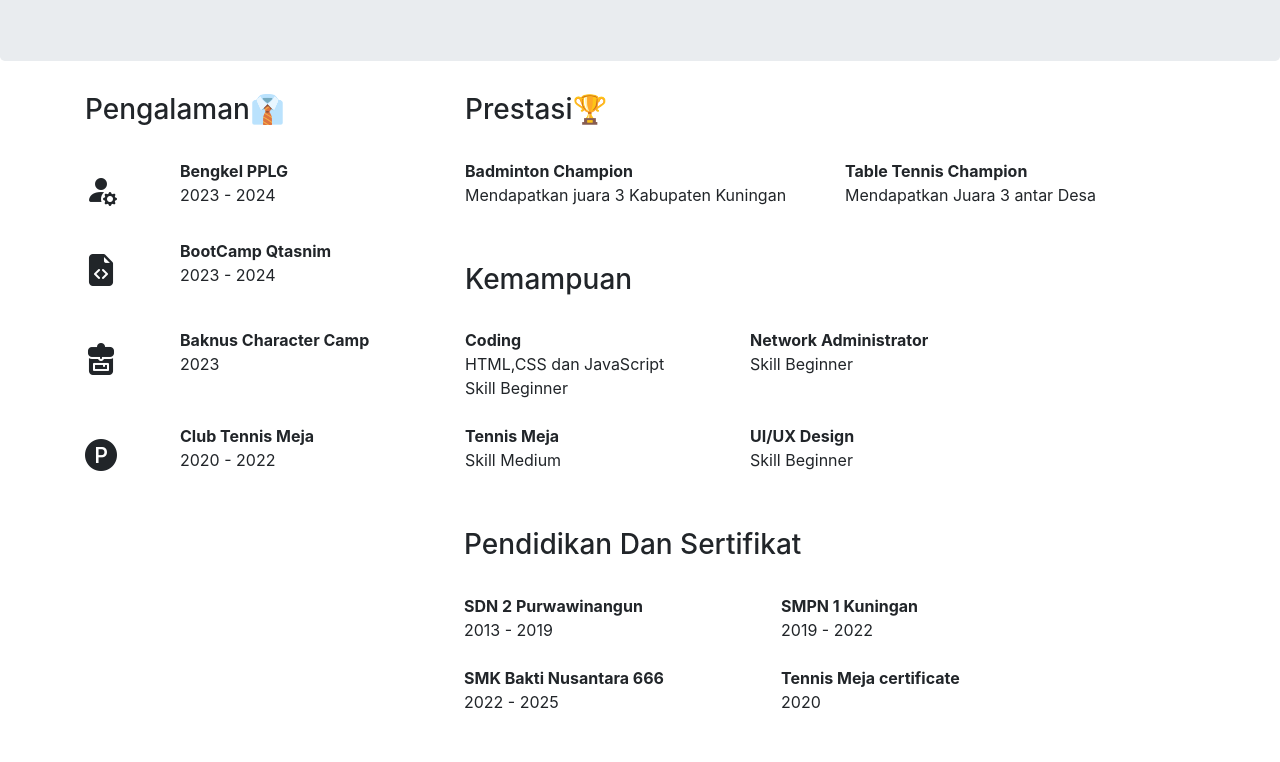
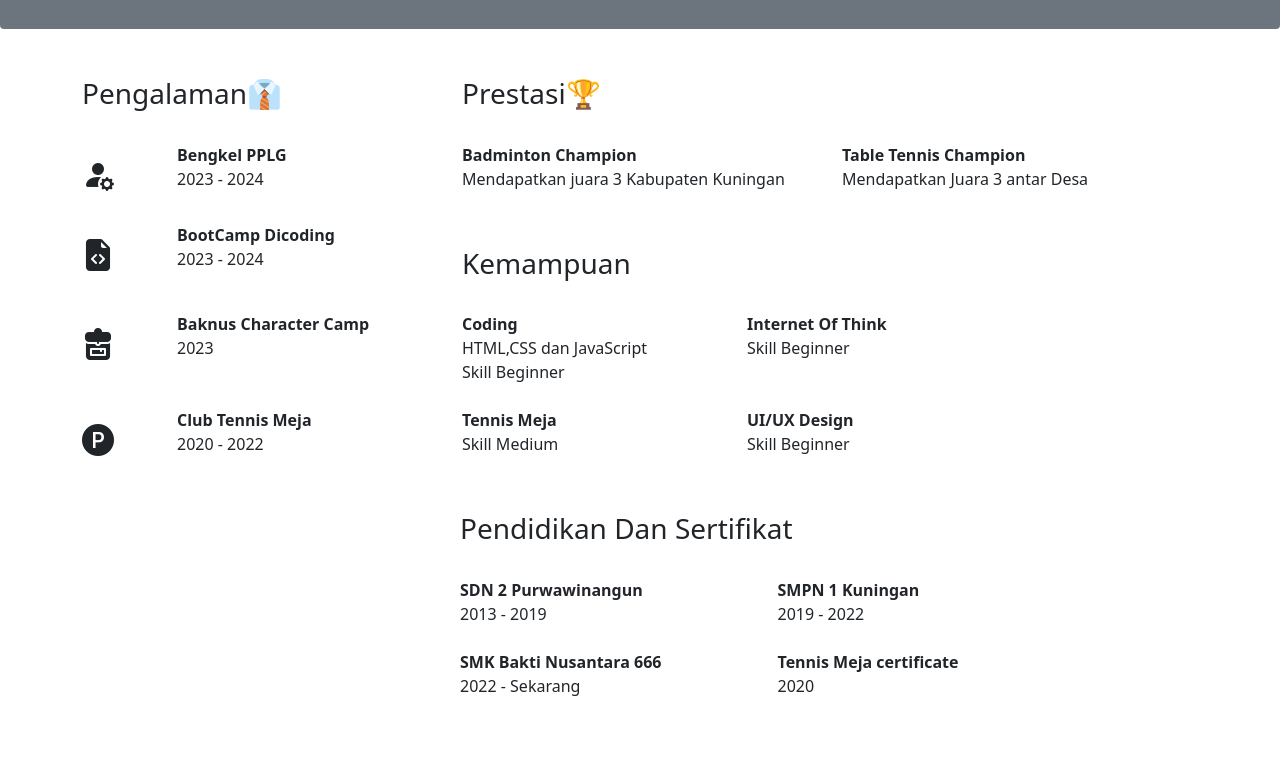
Before and after one commit to mfajaradam/mfajaradam.github.io, a plain HTML site: page index.html in a window 1280 px wide. Shown: the part 411-1173 px from the top of the page. Drawn offline with nearby package versions, Linux system fonts and the light colour scheme.

Commit message:
mengubah informasi

```diff
--- a/index.html
+++ b/index.html
@@ -6,19 +6,19 @@
     <meta name="viewport" content="width=device-width, initial-scale=1, shrink-to-fit=no" />
 
     <!-- Style -->
-    <link rel="stylesheet" href="style.css">
+    <link rel="stylesheet" href="style.css" />
 
     <!-- Icon Bootstrap -->
-    <link rel="stylesheet" href="https://cdn.jsdelivr.net/npm/bootstrap-icons@1.11.1/font/bootstrap-icons.css">
+    <link rel="stylesheet" href="https://cdn.jsdelivr.net/npm/bootstrap-icons@1.11.3/font/bootstrap-icons.min.css">
 
     <!-- Bootstrap CSS -->
-    <link rel="stylesheet" href="https://cdn.jsdelivr.net/npm/bootstrap@4.0.0/dist/css/bootstrap.min.css" integrity="sha384-Gn5384xqQ1aoWXA+058RXPxPg6fy4IWvTNh0E263XmFcJlSAwiGgFAW/dAiS6JXm" crossorigin="anonymous" />
+    <link href="https://cdn.jsdelivr.net/npm/bootstrap@5.0.2/dist/css/bootstrap.min.css" rel="stylesheet" integrity="sha384-EVSTQN3/azprG1Anm3QDgpJLIm9Nao0Yz1ztcQTwFspd3yD65VohhpuuCOmLASjC" crossorigin="anonymous" />
 
-    <title>Hello, world!</title>
+    <title>CV</title>
   </head>
   <body>
     <!-- Jumbotron Awal -->
-    <section class="jumbotron">
+    <section class="mb-5 p-5 bg-secondary text-white rounded-bottom">
       <div class="container">
         <div class="row">
           <div class="col ml-3">
@@ -27,16 +27,18 @@
             </div>
             <div class="row">
               <h5>SMK Bakti Nusantara 666</h5>
-            </div><br>
+            </div>
+            <br />
             <div class="row">
               <div class="col-7">
-                <p>Saya adalah seorang siswa SMK Bakti Nusantara 666,saya duduk dikelas XI jurusan RPL,kesan saya sekolah disini sangat menyenangkan sekali karena pembelajaran disini sangat berguna untuk masa depan</p>
+                <p>Saya adalah seorang siswa SMK Bakti Nusantara 666,saya duduk dikelas XII jurusan RPL,kesan saya sekolah disini sangat menyenangkan sekali karena pembelajaran disini sangat berguna untuk masa depan</p>
               </div>
-            </div><br><br>
+            </div>
+            <br /><br />
             <div class="row">
               <div class="col-3">
                 <i class="icon bi bi-instagram"></i>
-                <span><a href="https://www.instagram.com/mfajaradamm/">mfajaradam</a></span>
+                <span><a class="text-white" href="https://www.instagram.com/mfajaradamm/">mfajaradam</a></span>
               </div>
               <div class="col-3">
                 <i class="icon bi bi-whatsapp"></i>
@@ -46,15 +48,16 @@
                 <i class="icon bi bi-telegram"></i>
                 <span>Muhammad Fajar Adammullah</span>
               </div>
-            </div><br>
+            </div>
+            <br />
             <div class="row">
               <div class="col">
                 <span>🌐mfajaradam@gmail.com</span>
               </div>
             </div>
           </div>
-          <div class="col-3 mr-5">
-            <img src="foto mfajaradam.jpg" alt="" height="300">
+          <div class="col-3 mr-5 mt-4">
+            <img src="mfajaradam.jpg" alt="" height="250" class="rounded-circle" />
           </div>
         </div>
       </div>
@@ -76,15 +79,15 @@
             <i class="bi bi-person-fill-gear"></i>
           </div>
           <div class="col-3">
-                  <b>Bengkel PPLG</b><br>
-                  <span>2023 - 2024</span><br>
+            <b>Bengkel PPLG</b><br />
+            <span>2023 - 2024</span><br />
           </div>
-              <div class="col-4 ">
-                  <b>Badminton Champion</b><br>
+          <div class="col-4">
+            <b>Badminton Champion</b><br />
             <span>Mendapatkan juara 3 Kabupaten Kuningan</span>
           </div>
-              <div class="col-4 ">
-                  <b>Table Tennis Champion</b><br>
+          <div class="col-4">
+            <b>Table Tennis Champion</b><br />
             <span>Mendapatkan Juara 3 antar Desa</span>
           </div>
         </div>
@@ -94,7 +97,7 @@
             <i class="bi bi-file-earmark-code-fill"></i>
           </div>
           <div class="col-3">
-                  <b>BootCamp Qtasnim</b><br>
+            <b>BootCamp Dicoding</b><br />
             <span>2023 - 2024</span>
           </div>
           <div class="col-3">
@@ -107,16 +110,16 @@
             <i class="bi bi-backpack4-fill"></i>
           </div>
           <div class="col-3">
-                  <b>Baknus Character Camp</b><br>
+            <b>Baknus Character Camp</b><br />
             <span>2023</span>
           </div>
           <div class="col-3">
-                <b>Coding</b><br>
-                <span>HTML,CSS dan JavaScript</span><br>
+            <b>Coding</b><br />
+            <span>HTML,CSS dan JavaScript</span><br />
             <span>Skill Beginner</span>
           </div>
           <div class="col-3">
-                <b>Network Administrator</b><br>
+            <b>Internet Of Think</b><br />
             <span>Skill Beginner</span>
           </div>
         </div>
@@ -126,15 +129,15 @@
             <i class="bi bi-p-circle-fill"></i>
           </div>
           <div class="col-3">
-                  <b>Club Tennis Meja</b><br>
+            <b>Club Tennis Meja</b><br />
             <span>2020 - 2022</span>
           </div>
           <div class="col-3">
-                <b>Tennis Meja</b><br>
+            <b>Tennis Meja</b><br />
             <span>Skill Medium</span>
           </div>
           <div class="col-3">
-                <b>UI/UX Design</b><br>
+            <b>UI/UX Design</b><br />
             <span>Skill Beginner</span>
           </div>
         </div>
@@ -146,23 +149,23 @@
             </div>
           </div>
 
-            <div class="row ml-auto ">
+          <div class="row ml-auto">
             <div class="col-5">
-                <b>SDN 2 Purwawinangun</b><br>
+              <b>SDN 2 Purwawinangun</b><br />
               <span>2013 - 2019</span>
             </div>
             <div class="col-5">
-                <b>SMPN 1 Kuningan</b><br>
+              <b>SMPN 1 Kuningan</b><br />
               <span>2019 - 2022</span>
             </div>
           </div>
           <div class="row ml-auto mt-4 pb-5">
             <div class="col-5">
-                <b>SMK Bakti Nusantara 666</b><br>
-                <span>2022 - 2025</span>
+              <b>SMK Bakti Nusantara 666</b><br />
+              <span>2022 - Sekarang</span>
             </div>
             <div class="col-5">
-                <b>Tennis Meja certificate</b><br>
+              <b>Tennis Meja certificate</b><br />
               <span>2020</span>
             </div>
           </div>
@@ -170,11 +173,8 @@
       </div>
     </section>
 
-
     <!-- Optional JavaScript -->
     <!-- jQuery first, then Popper.js, then Bootstrap JS -->
-    <script src="https://code.jquery.com/jquery-3.2.1.slim.min.js" integrity="sha384-KJ3o2DKtIkvYIK3UENzmM7KCkRr/rE9/Qpg6aAZGJwFDMVNA/GpGFF93hXpG5KkN" crossorigin="anonymous"></script>
-    <script src="https://cdn.jsdelivr.net/npm/popper.js@1.12.9/dist/umd/popper.min.js" integrity="sha384-ApNbgh9B+Y1QKtv3Rn7W3mgPxhU9K/ScQsAP7hUibX39j7fakFPskvXusvfa0b4Q" crossorigin="anonymous"></script>
-    <script src="https://cdn.jsdelivr.net/npm/bootstrap@4.0.0/dist/js/bootstrap.min.js" integrity="sha384-JZR6Spejh4U02d8jOt6vLEHfe/JQGiRRSQQxSfFWpi1MquVdAyjUar5+76PVCmYl" crossorigin="anonymous"></script>
+    <script src="https://cdn.jsdelivr.net/npm/bootstrap@5.0.2/dist/js/bootstrap.bundle.min.js" integrity="sha384-MrcW6ZMFYlzcLA8Nl+NtUVF0sA7MsXsP1UyJoMp4YLEuNSfAP+JcXn/tWtIaxVXM" crossorigin="anonymous"></script>
   </body>
 </html>
--- a/style.css
+++ b/style.css
@@ -3,7 +3,7 @@ i {
 }
 
 .pendidikan {
-    margin-left: 364px;
+    margin-left: 378px;
 }
 
 .icon{
```
Also changed, not shown: foto mfajaradam.jpg (deleted), mfajaradam.jpg (added). Lines whose indentation alone changed are shown as unchanged.
